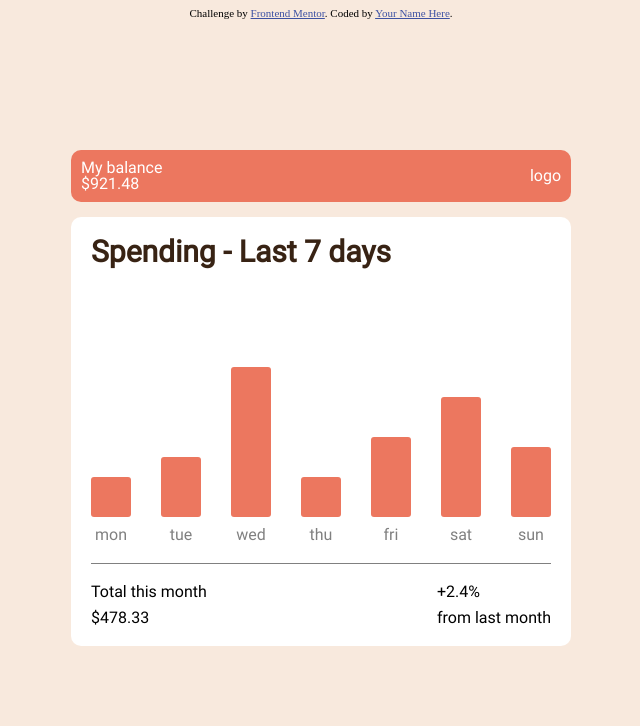
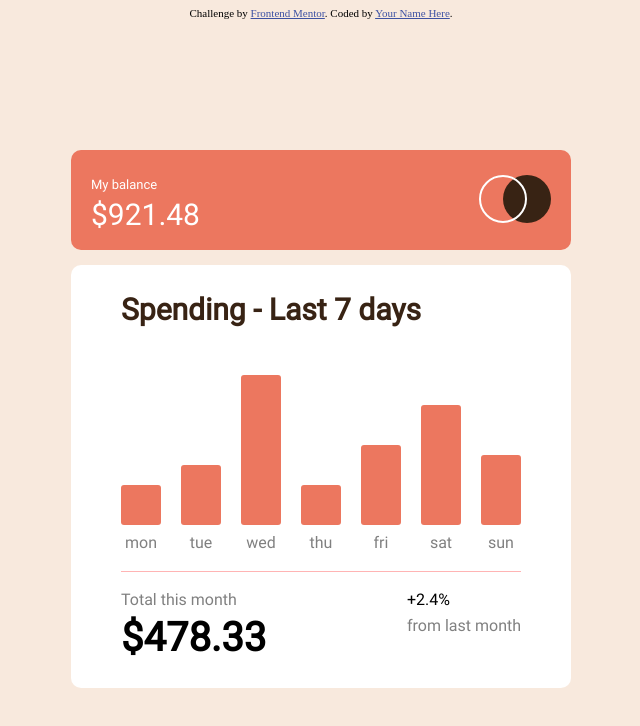
Before and after one commit to Makarem-dev/expenses-chart-component-main, a plain HTML site: page index.html in a window 1280 px wide. Shown: the whole page, without its empty margins (319-959 px from the left). Drawn offline with Linux system fonts and the light colour scheme.

Commit message:
Initial Commit

```diff
--- a/index.html
+++ b/index.html
@@ -29,11 +29,16 @@
   <div class="container">
     <div class="balance">
 
-      <div>
-        <div>My balance</div>
-        <div>$921.48</div>
+      <div class="balance-title">
+        <div style="font-size: 13px;">My balance</div>
+        <div class="balance-price">$921.48</div>
       </div>
-      <div>logo</div>
+      <div><svg width="72" height="48" viewBox="0 0 72 48" xmlns="http://www.w3.org/2000/svg">
+          <g fill="none" fill-rule="evenodd">
+            <circle fill="#382314" cx="48" cy="24" r="24" />
+            <circle stroke="#FFF" stroke-width="2" cx="24" cy="24" r="23" />
+          </g>
+        </svg></div>
 
     </div>
     <div class="chart-container">
@@ -64,12 +69,12 @@
 
       <div class="total-container">
         <div class="total-month">
-          <div>Total this month</div>
-          <div>$478.33</div>
+          <div class="total-title">Total this month</div>
+          <div class="total-price">$478.33</div>
         </div>
         <div class="total-lastmonth">
           <div>+2.4%</div>
-          <div>from last month</div>
+          <div class="total-title">from last month</div>
         </div>
       </div>
 
--- a/style.css
+++ b/style.css
@@ -1,6 +1,6 @@
 @font-face {
-    font-family:Roboto-Regular  ;
-    src: url(./design/Roboto-Regular.ttf);
+  font-family: Roboto-Regular;
+  src: url(./design/Roboto-Regular.ttf);
 }
 html {
   background-color: hsl(27, 66%, 92%);
@@ -18,28 +18,28 @@ html {
   display: flex;
   align-items: center;
   justify-content: space-between;
-
-
-
-
   background-color: hsl(10, 79%, 65%);
   border-radius: 10px;
-  padding: 10px;
+  padding: 20px;
   color: white;
+}
+.balance-title{
+    line-height: 30px;
+
+}
+.balance-price{
+    font-size: 30px;
 }
 .chart-title {
   padding-bottom: 100px;
   font-size: 30px;
   font-weight: 700;
   color: hsl(25, 47%, 15%);
-
-
 }
 .chart-container {
-
   display: flex;
   flex-direction: column;
-  padding: 20px;
+  padding: 30px 50px;
   max-width: 500px;
   max-height: 500px;
   margin-top: 15px;
@@ -52,6 +52,7 @@ html {
   flex-direction: row;
   justify-content: space-between;
   align-items: end;
+  margin-top: -50px;
 }
 .column {
   display: flex;
@@ -66,7 +67,6 @@ html {
   width: 40px;
   height: 40px;
   border-radius: 3px;
-
 }
 .chart-2 {
   background-color: hsl(10, 79%, 65%);
@@ -106,25 +106,27 @@ html {
 }
 
 .total-container {
-
   display: flex;
   justify-content: space-between;
   flex-direction: row;
   padding-top: 20px;
   margin-top: 20px;
-  border-top: 1.5px solid gray;
+  border-top: 1.2px solid rgb(255, 180, 180);
 }
 .total-month {
-
-
   display: flex;
   flex-direction: column;
   gap: 10px;
 }
 .total-lastmonth {
-
-
   display: flex;
   flex-direction: column;
   gap: 10px;
 }
+.total-title {
+  color: gray;
+}
+.total-price {
+  font-size: 40px;
+  font-weight: bold;
+}
```
